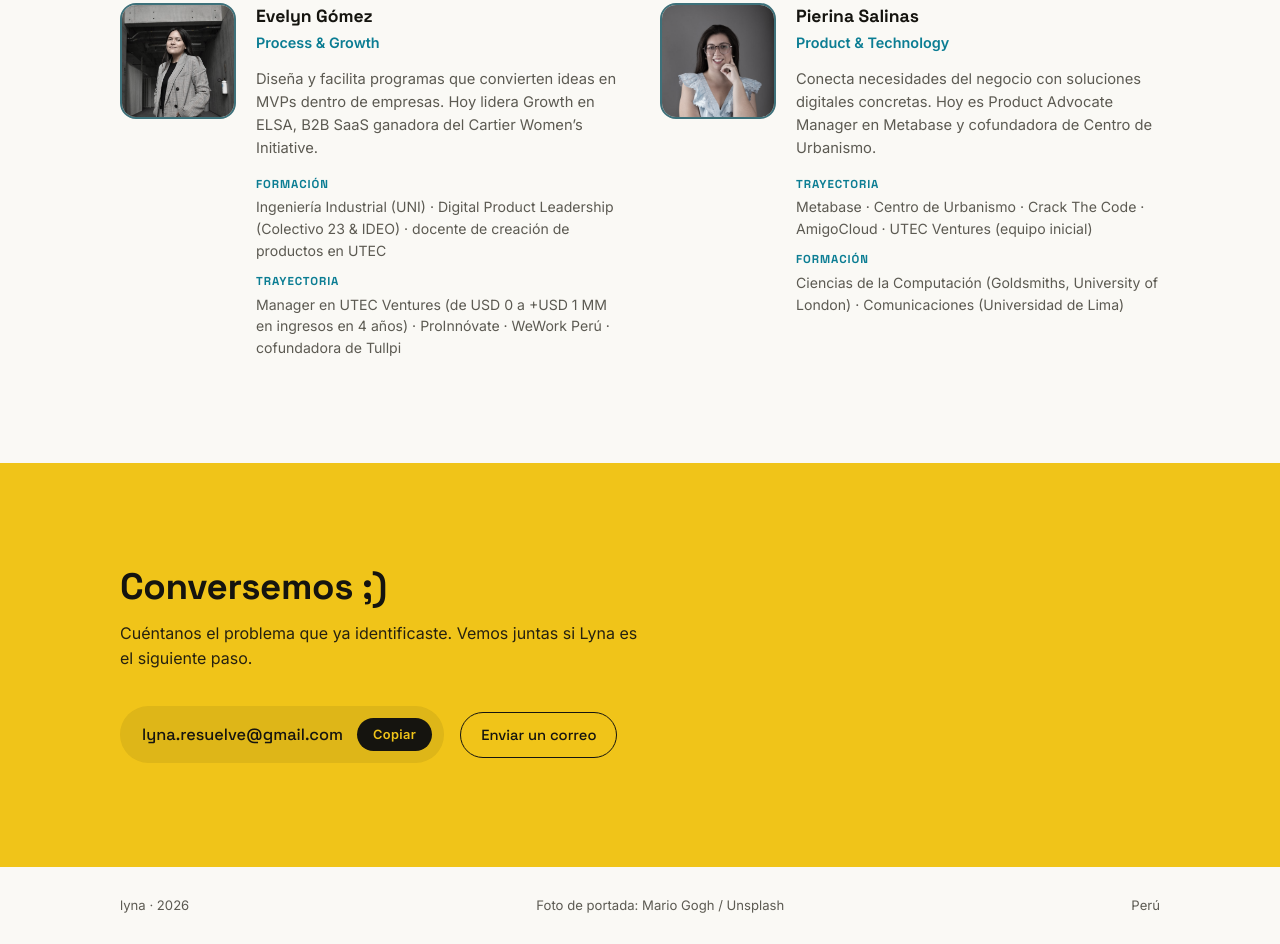
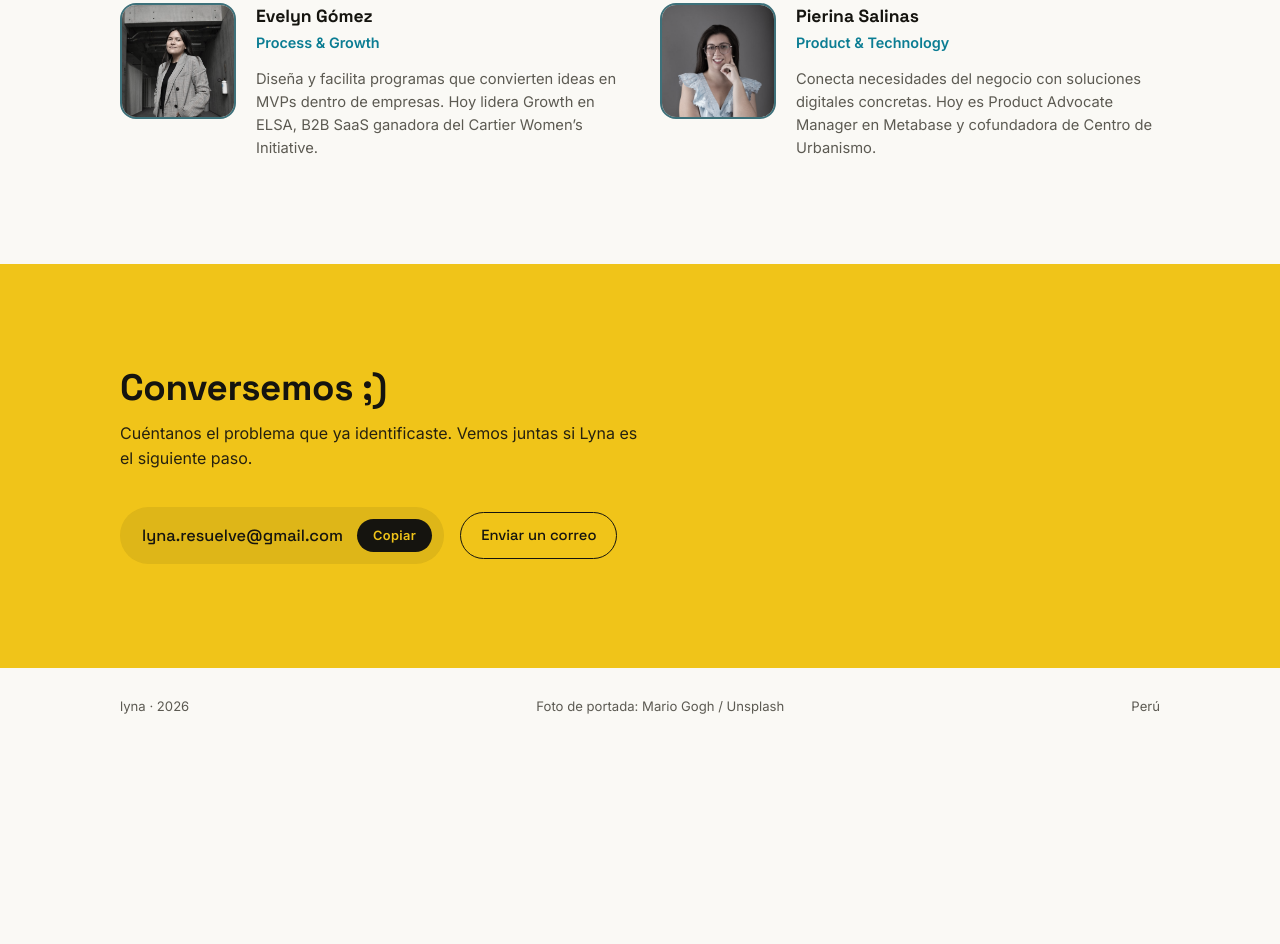
Before and after one commit to lynaresuelve/lyna-landing, a plain HTML site: page index.html in a window 1280 px wide. Shown: the part 3825-4769 px from the top of the page. After the commit the page ends 4569 px from the top, so only its background shows below. Drawn offline with Linux system fonts and the light colour scheme.

Commit message:
Simplify team bios to a single paragraph
Co-Authored-By: Claude Sonnet 5 <noreply@anthropic.com>

```diff
--- a/index.html
+++ b/index.html
@@ -370,26 +370,6 @@
     color:var(--muted);
     max-width:48ch;
   }
-  .team-meta{
-    margin:16px 0 0;
-    display:grid;
-    gap:11px;
-  }
-  .team-meta dt{
-    font-family:"Space Grotesk",sans-serif;
-    font-weight:600;
-    font-size:0.72rem;
-    letter-spacing:0.08em;
-    text-transform:uppercase;
-    color:var(--teal);
-  }
-  .team-meta dd{
-    margin:3px 0 0;
-    font-size:0.88rem;
-    color:var(--muted);
-    max-width:48ch;
-  }
-
   /* contact band */
   .contact-grid{
     margin-top:36px;
@@ -625,16 +605,6 @@
           <div class="team-name">Evelyn Gómez</div>
           <div class="team-role">Process &amp; Growth</div>
           <p class="team-bio">Diseña y facilita programas que convierten ideas en MVPs dentro de empresas. Hoy lidera Growth en ELSA, B2B SaaS ganadora del Cartier Women&rsquo;s Initiative.</p>
-          <dl class="team-meta">
-            <div>
-              <dt>Formación</dt>
-              <dd>Ingeniería Industrial (UNI) &middot; Digital Product Leadership (Colectivo 23 &amp; IDEO) &middot; docente de creación de productos en UTEC</dd>
-            </div>
-            <div>
-              <dt>Trayectoria</dt>
-              <dd>Manager en UTEC Ventures (de USD 0 a +USD 1 MM en ingresos en 4 años) &middot; ProInnóvate &middot; WeWork Perú &middot; cofundadora de Tullpi</dd>
-            </div>
-          </dl>
         </div>
       </div>
       <div class="team-card reveal" style="--i:1">
@@ -643,16 +613,6 @@
           <div class="team-name">Pierina Salinas</div>
           <div class="team-role">Product &amp; Technology</div>
           <p class="team-bio">Conecta necesidades del negocio con soluciones digitales concretas. Hoy es Product Advocate Manager en Metabase y cofundadora de Centro de Urbanismo.</p>
-          <dl class="team-meta">
-            <div>
-              <dt>Trayectoria</dt>
-              <dd>Metabase &middot; Centro de Urbanismo &middot; Crack The Code &middot; AmigoCloud &middot; UTEC Ventures (equipo inicial)</dd>
-            </div>
-            <div>
-              <dt>Formación</dt>
-              <dd>Ciencias de la Computación (Goldsmiths, University of London) &middot; Comunicaciones (Universidad de Lima)</dd>
-            </div>
-          </dl>
         </div>
       </div>
     </div>
```
